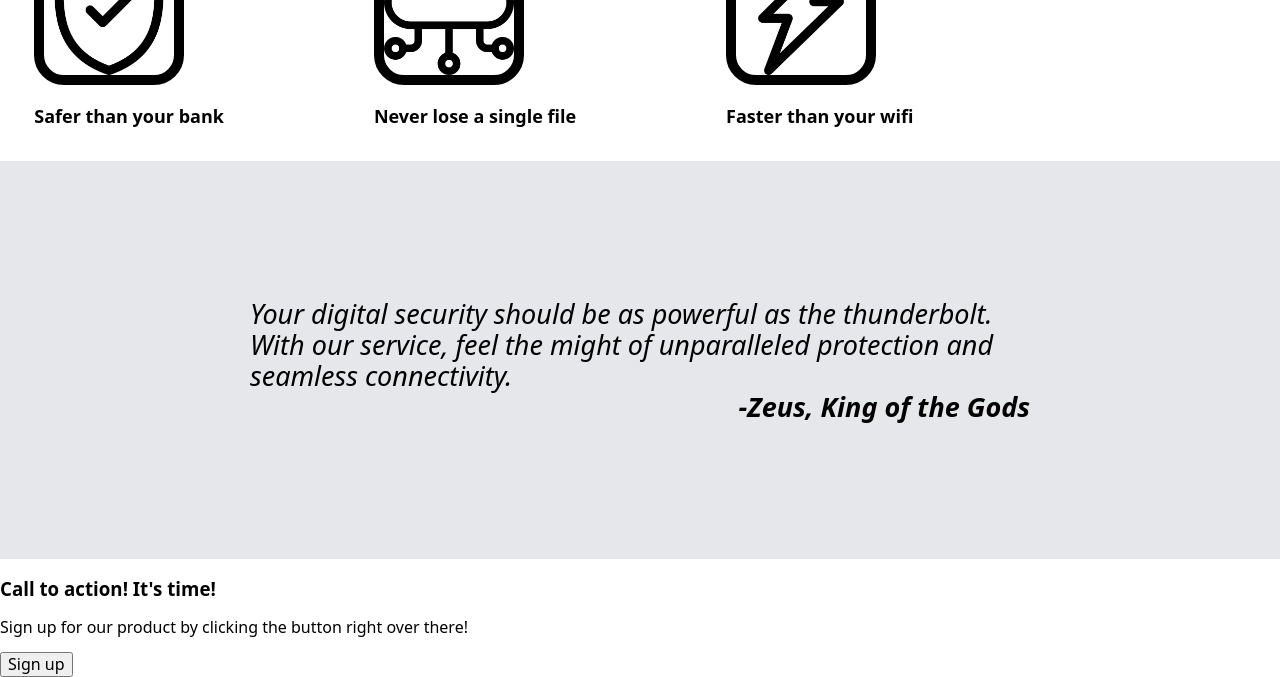
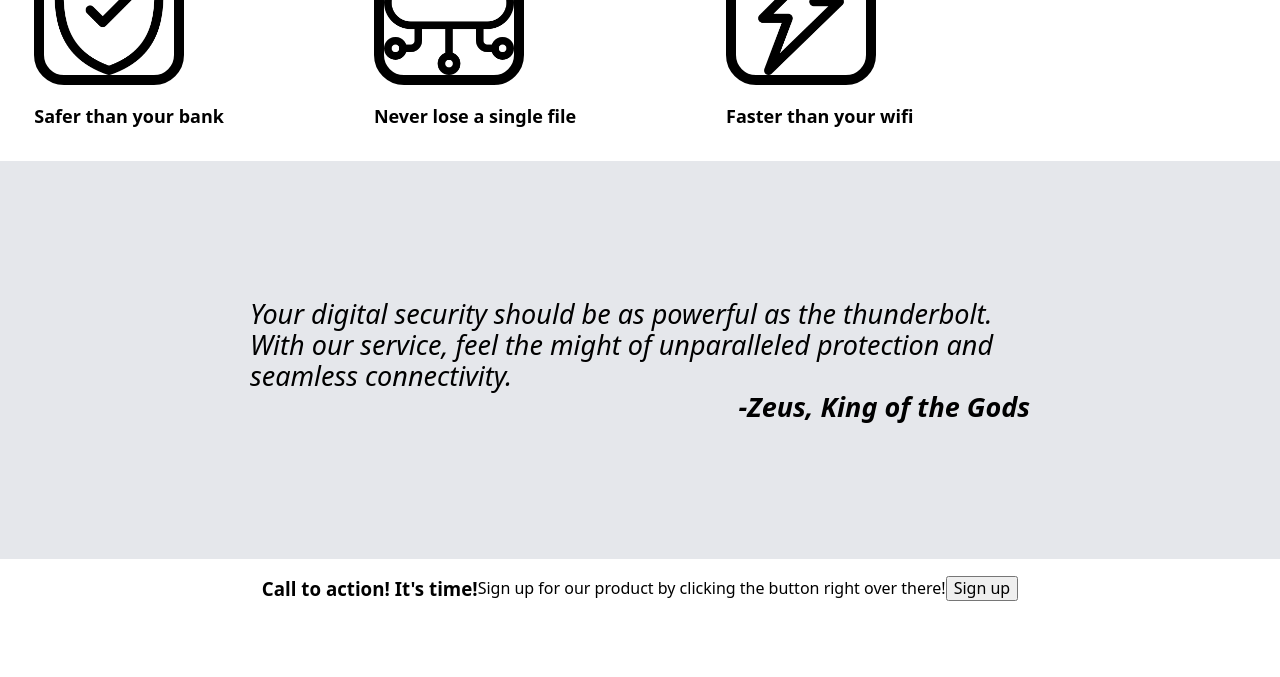
Before and after one commit to Hanikn/landing, a website: page index.html in a window 1280 px wide. Shown: the part 913-1590 px from the top of the page. After the commit the page ends 1531 px from the top, so only its background shows below. Drawn offline with nearby package versions, Linux system fonts and the light colour scheme.

Commit message:
Footer CSS

```diff
--- a/index.html
+++ b/index.html
@@ -86,11 +86,13 @@
       </section>
     </main>
     <footer>
-      <h3 class="footer-title">Call to action! It's time!</h3>
-      <p class="footer-paragraph">
-        Sign up for our product by clicking the button right over there!
-      </p>
-      <button type="button" class="footer-button">Sign up</button>
+      <div class="blue-footer">
+        <h3 class="footer-title">Call to action! It's time!</h3>
+        <p class="footer-paragraph">
+          Sign up for our product by clicking the button right over there!
+        </p>
+        <button type="button" class="footer-button">Sign up</button>
+      </div>
     </footer>
   </body>
 </html>
--- a/styles.css
+++ b/styles.css
@@ -181,3 +181,11 @@ main {
     justify-content: flex-end;
     font-weight: bold;
 }
+
+/* Footer */
+
+.blue-footer {
+    display: flex;
+    justify-content: center;
+    align-items: center;
+}
```
